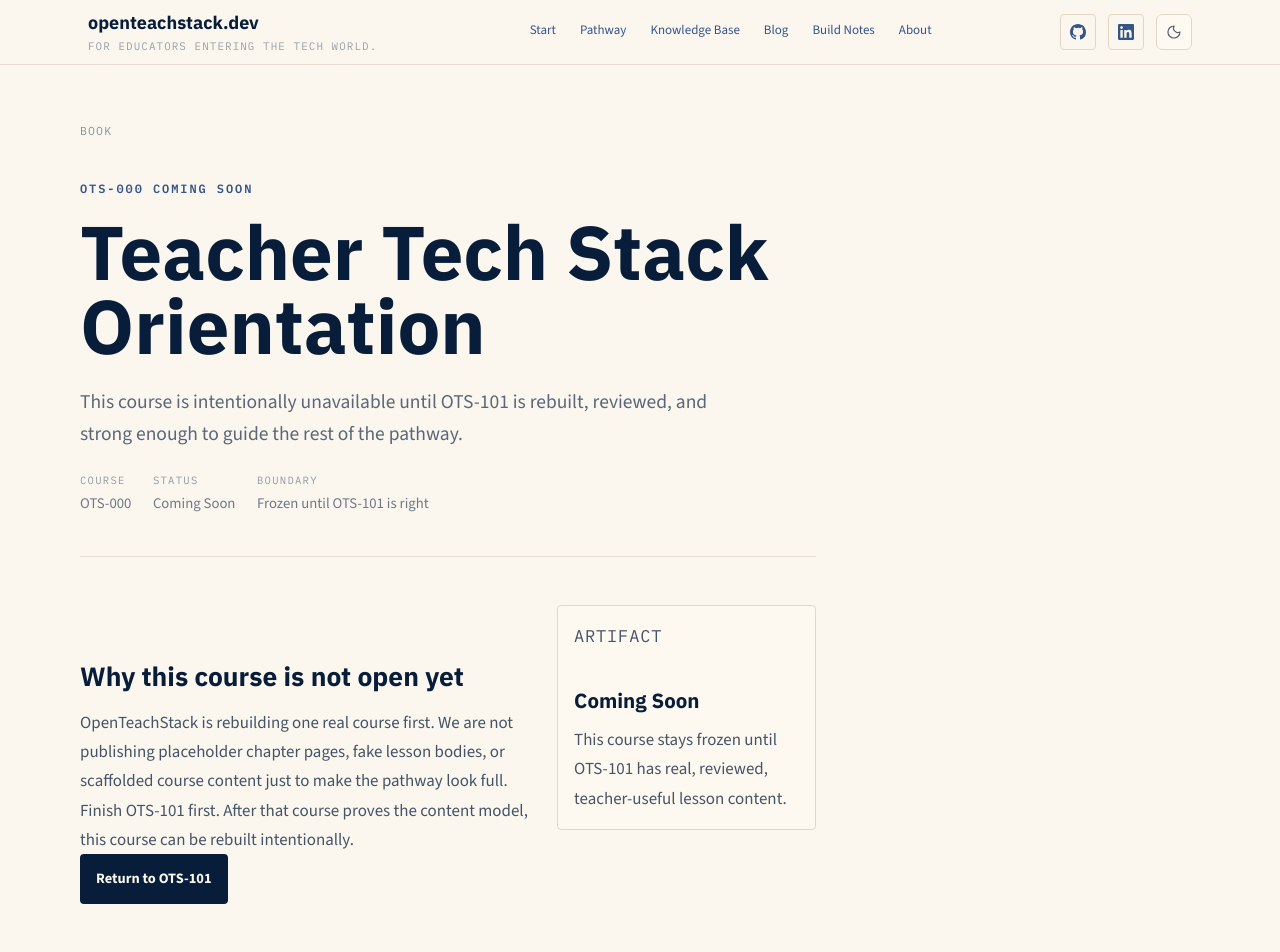
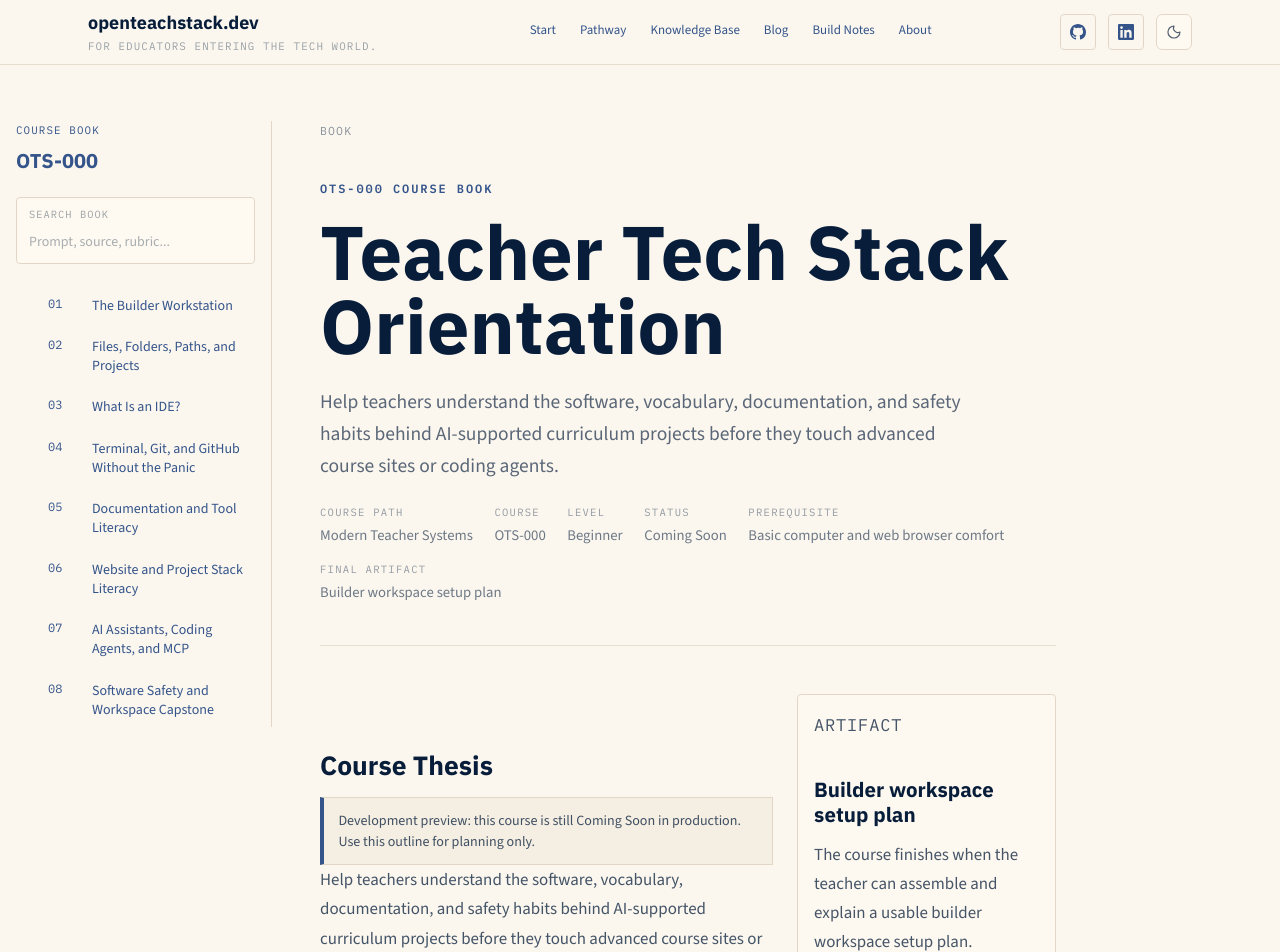
Before and after one commit to Gh0stlyKn1ght/OpenTeachStack, a Next.js app: page /book/ots-000 in a window 1280 px wide. Shown: the top 952 px of the page. Built offline with nearby package versions, Linux system fonts and the light colour scheme.

Commit message:
Allow dev preview of coming soon courses

```diff
--- a/src/app/book/[course]/[chapter]/[section]/page.tsx
+++ b/src/app/book/[course]/[chapter]/[section]/page.tsx
@@ -32,6 +32,8 @@ import {
   getCourseSectionRecord,
 } from "@/lib/courseStructures";
 import { mdxOptions } from "@/lib/mdx";
+
+const canPreviewComingSoon = process.env.NODE_ENV !== "production";
 
 const mdxComponents = {
   pre: MDXPre,
@@ -83,7 +85,7 @@ export default async function CourseSectionPage({ params }: SectionPageProps) {
 
   const { previous, next } = getAdjacentCourseSections(record);
 
-  if (record.course.status === "Coming Soon") {
+  if (record.course.status === "Coming Soon" && !canPreviewComingSoon) {
     return (
       <FieldGuidePage
         eyebrow={`${record.course.code} Coming Soon`}
@@ -183,9 +185,9 @@ export default async function CourseSectionPage({ params }: SectionPageProps) {
       <ArticleBody>
         {!courseLesson ? (
           <div className="course-section-status">
-            This lesson is intentionally unavailable. This course is Coming
-            Soon or in rebuild, and OpenTeachStack does not publish placeholder
-            MDX to make routes look complete.
+            {record.course.status === "Coming Soon" && canPreviewComingSoon
+              ? "Development preview: this planned section is visible locally, but no authored lesson MDX exists yet. Do not treat this outline as release-ready content."
+              : "This lesson is intentionally unavailable. This course is Coming Soon or in rebuild, and OpenTeachStack does not publish placeholder MDX to make routes look complete."}
           </div>
         ) : !isReleaseReady ? (
           <div className="course-section-status">
--- a/src/app/book/[course]/[chapter]/page.tsx
+++ b/src/app/book/[course]/[chapter]/page.tsx
@@ -13,6 +13,8 @@ import {
   getCourseChapter,
   getSectionHref,
 } from "@/lib/courseStructures";
+
+const canPreviewComingSoon = process.env.NODE_ENV !== "production";
 
 type ChapterPageProps = {
   params: Promise<{ course: string; chapter: string }>;
@@ -58,7 +60,7 @@ export default async function CourseChapterPage({ params }: ChapterPageProps) {
   const previous = course.chapters[currentIndex - 1];
   const next = course.chapters[currentIndex + 1];
 
-  if (course.status === "Coming Soon") {
+  if (course.status === "Coming Soon" && !canPreviewComingSoon) {
     return (
       <FieldGuidePage
         eyebrow={`${course.code} Coming Soon`}
@@ -151,6 +153,12 @@ export default async function CourseChapterPage({ params }: ChapterPageProps) {
           current={currentIndex + 1}
           total={course.chapters.length}
         />
+        {course.status === "Coming Soon" && canPreviewComingSoon ? (
+          <div className="course-section-status">
+            Development preview: this chapter outline is visible locally, but
+            the course remains Coming Soon in production.
+          </div>
+        ) : null}
 
         <section>
           <h2>Chapter Sections</h2>
--- a/src/app/book/[course]/page.tsx
+++ b/src/app/book/[course]/page.tsx
@@ -8,6 +8,8 @@ import ArticleBody from "@/components/field-guide/ArticleBody";
 import ArticleFooterNav from "@/components/field-guide/ArticleFooterNav";
 import FieldGuidePage from "@/components/field-guide/FieldGuidePage";
 import { COURSE_STRUCTURES, getCourseStructure } from "@/lib/courseStructures";
+
+const canPreviewComingSoon = process.env.NODE_ENV !== "production";
 
 type CoursePageProps = {
   params: Promise<{ course: string }>;
@@ -43,7 +45,7 @@ export default async function CourseStructurePage({ params }: CoursePageProps) {
 
   const firstChapter = course.chapters[0];
 
-  if (course.status === "Coming Soon") {
+  if (course.status === "Coming Soon" && !canPreviewComingSoon) {
     return (
       <FieldGuidePage
         eyebrow={`${course.code} Coming Soon`}
@@ -112,8 +114,14 @@ export default async function CourseStructurePage({ params }: CoursePageProps) {
       <ArticleBody>
         <section className="book-spread">
           <div>
-            <h2>Course Thesis</h2>
-            <p>{course.thesis}</p>
+          <h2>Course Thesis</h2>
+          {course.status === "Coming Soon" && canPreviewComingSoon ? (
+            <div className="course-section-status">
+              Development preview: this course is still Coming Soon in
+              production. Use this outline for planning only.
+            </div>
+          ) : null}
+          <p>{course.thesis}</p>
             <p>
               This structure follows the same course-book workflow as OTS-101:
               chapters, sections, workshops, artifact builds, verification
```
